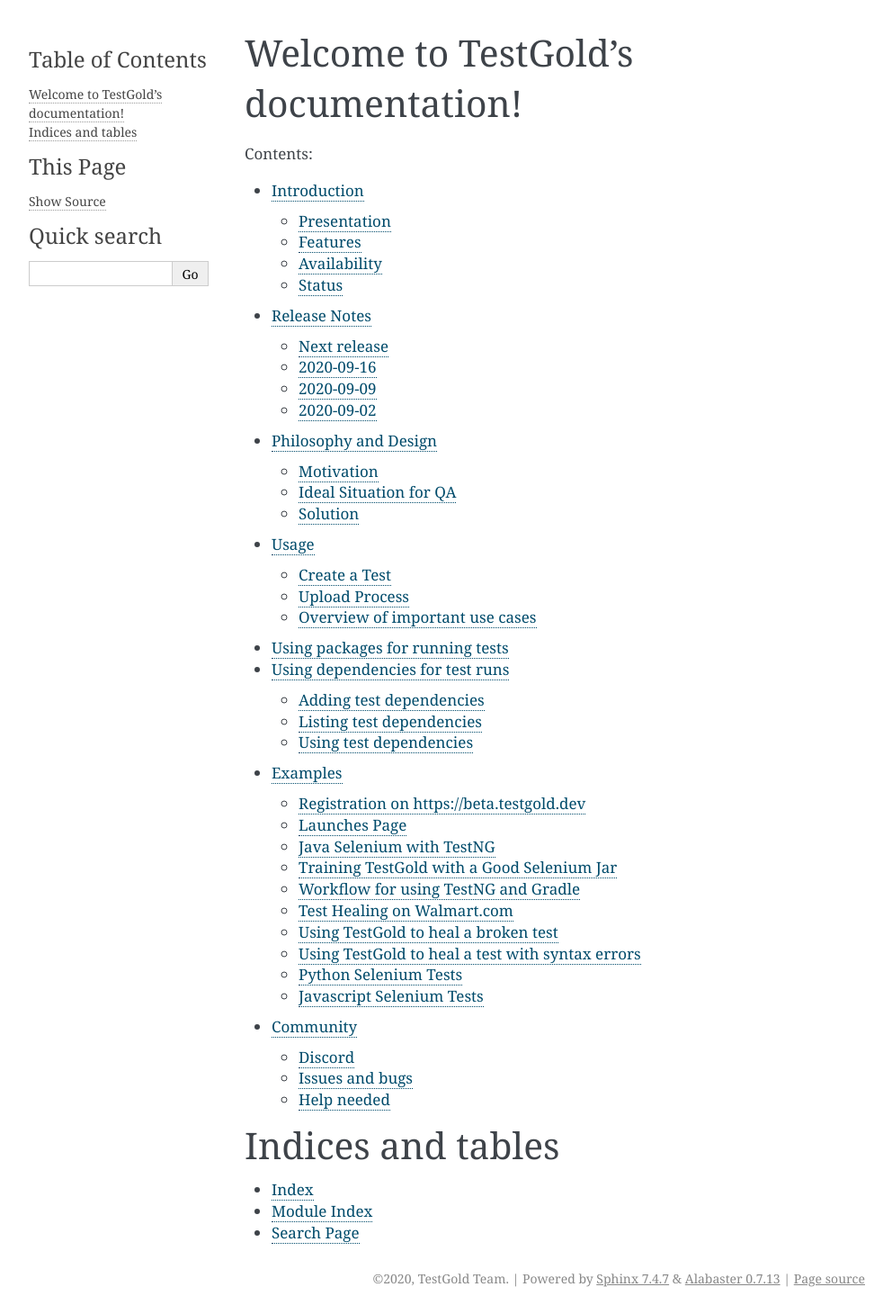
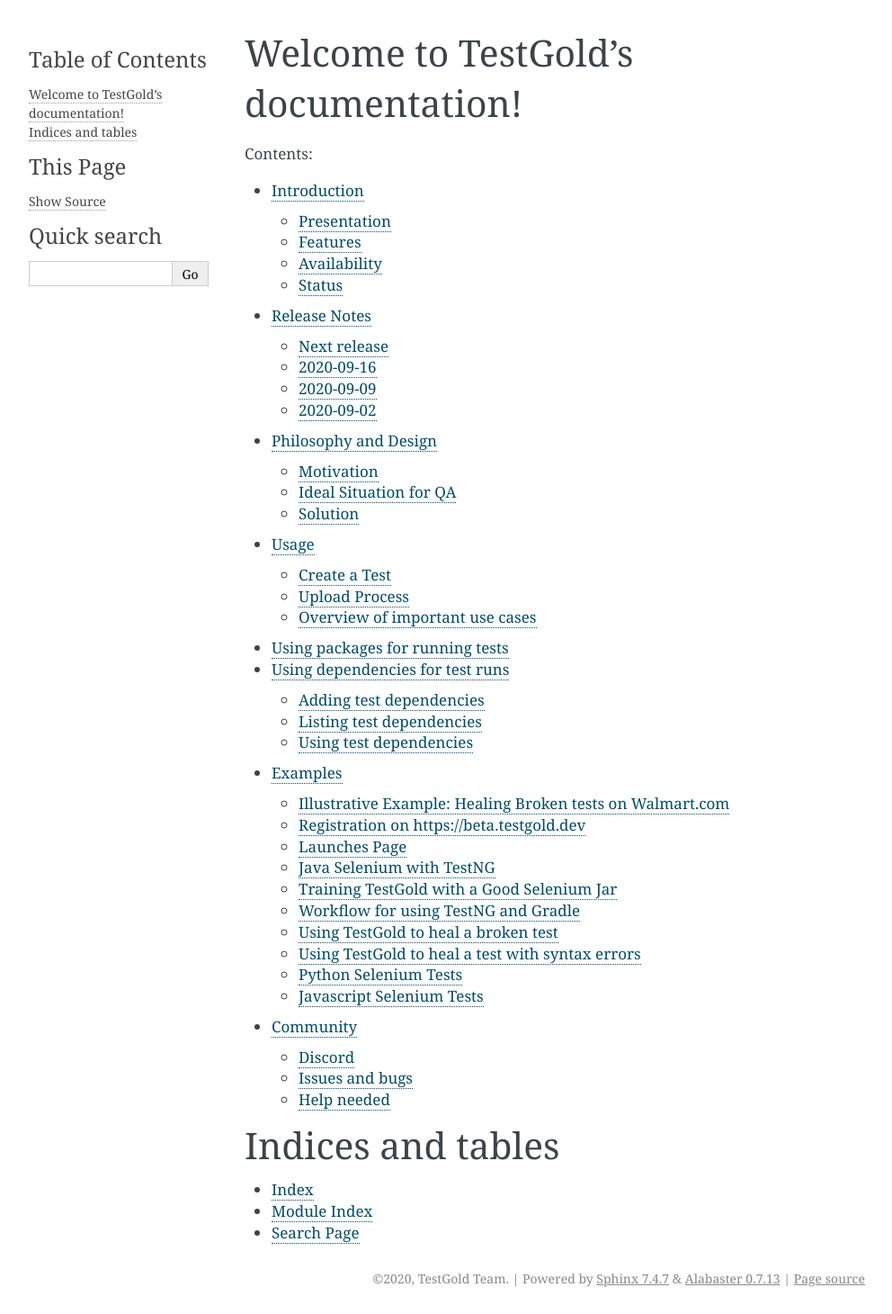
Before and after one commit to aichemydev/testgold, a Sphinx documentation site: the page built from docs/index.rst, in a window 1280 px wide. Shown: the whole page at 90% size, without its empty margins (148-1140 px from the left). Built offline with Sphinx 7.4.7, drawn with Linux system fonts in a browser that asks for light colours.

Commit message:
Update examples.rst

```diff
--- a/docs/examples.rst
+++ b/docs/examples.rst
@@ -1,5 +1,13 @@
 Examples
 =========
+
+Illustrative Example: Healing Broken tests on Walmart.com
+----------------------------------------------------------
+
+.. raw:: html
+
+    <div style="position: relative; padding-bottom: 56.25%; height: 0;"><iframe src="https://www.loom.com/share/41640b8885864761b886bc8693cfe256" frameborder="0" webkitallowfullscreen mozallowfullscreen allowfullscreen style="position: absolute; top: 0; left: 0; width: 100%; height: 100%;"></iframe></div>
+
 
 Registration on https://beta.testgold.dev
 -----------------------------------------
@@ -41,12 +49,6 @@
     <div style="position: relative; padding-bottom: 56.25%; height: 0;"><iframe src="https://www.loom.com/embed/6ed9bbafeadf4fac98ab13f2dffa48d9" frameborder="0" webkitallowfullscreen mozallowfullscreen allowfullscreen style="position: absolute; top: 0; left: 0; width: 100%; height: 100%;"></iframe></div>
 
 
-Test Healing on Walmart.com
-------------------------------------------
-
-.. raw:: html
-
-    <div style="position: relative; padding-bottom: 56.25%; height: 0;"><iframe src="https://www.loom.com/share/41640b8885864761b886bc8693cfe256" frameborder="0" webkitallowfullscreen mozallowfullscreen allowfullscreen style="position: absolute; top: 0; left: 0; width: 100%; height: 100%;"></iframe></div>
 
 Using TestGold to heal a broken test
 -------------------------------------
```
